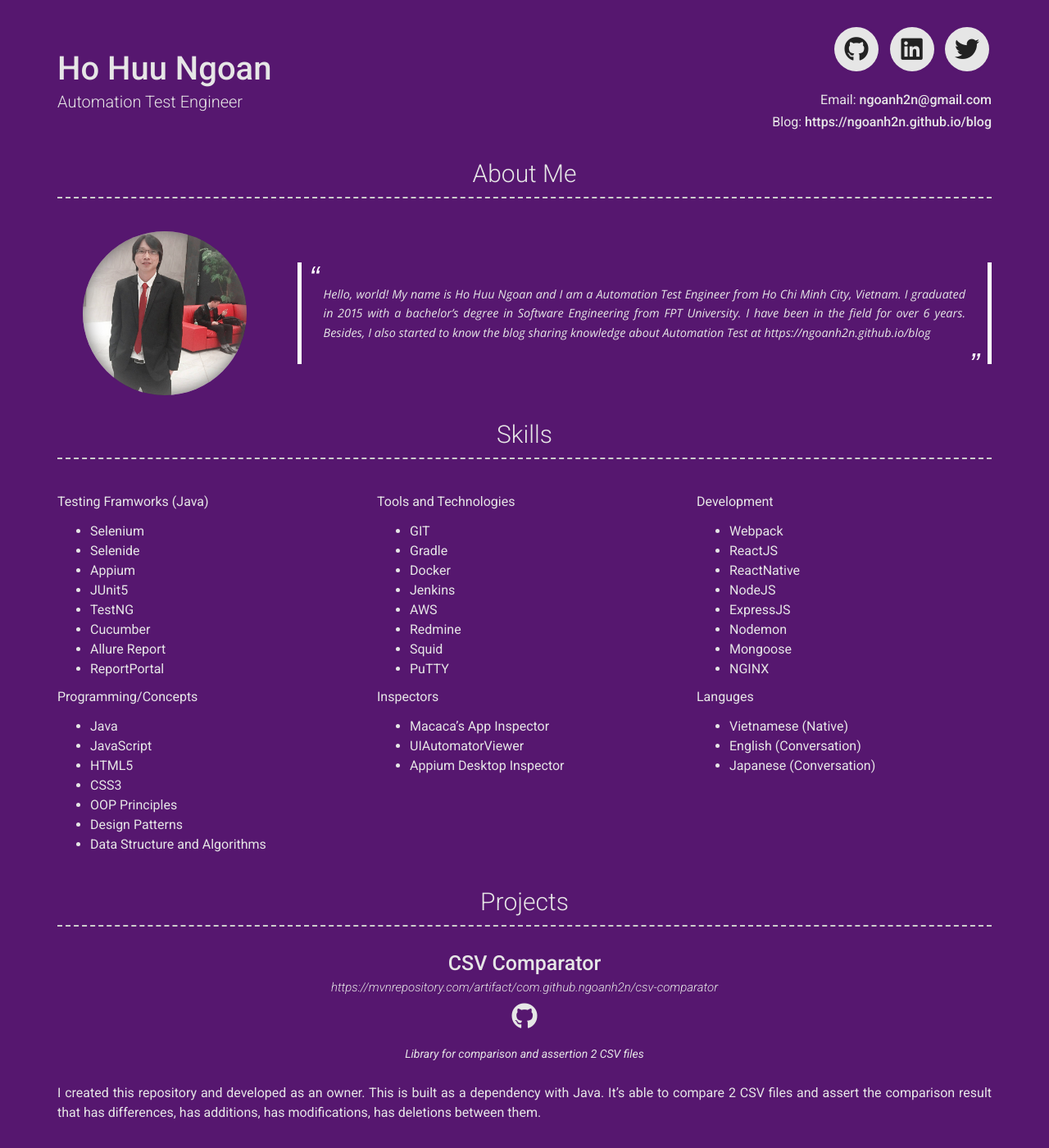
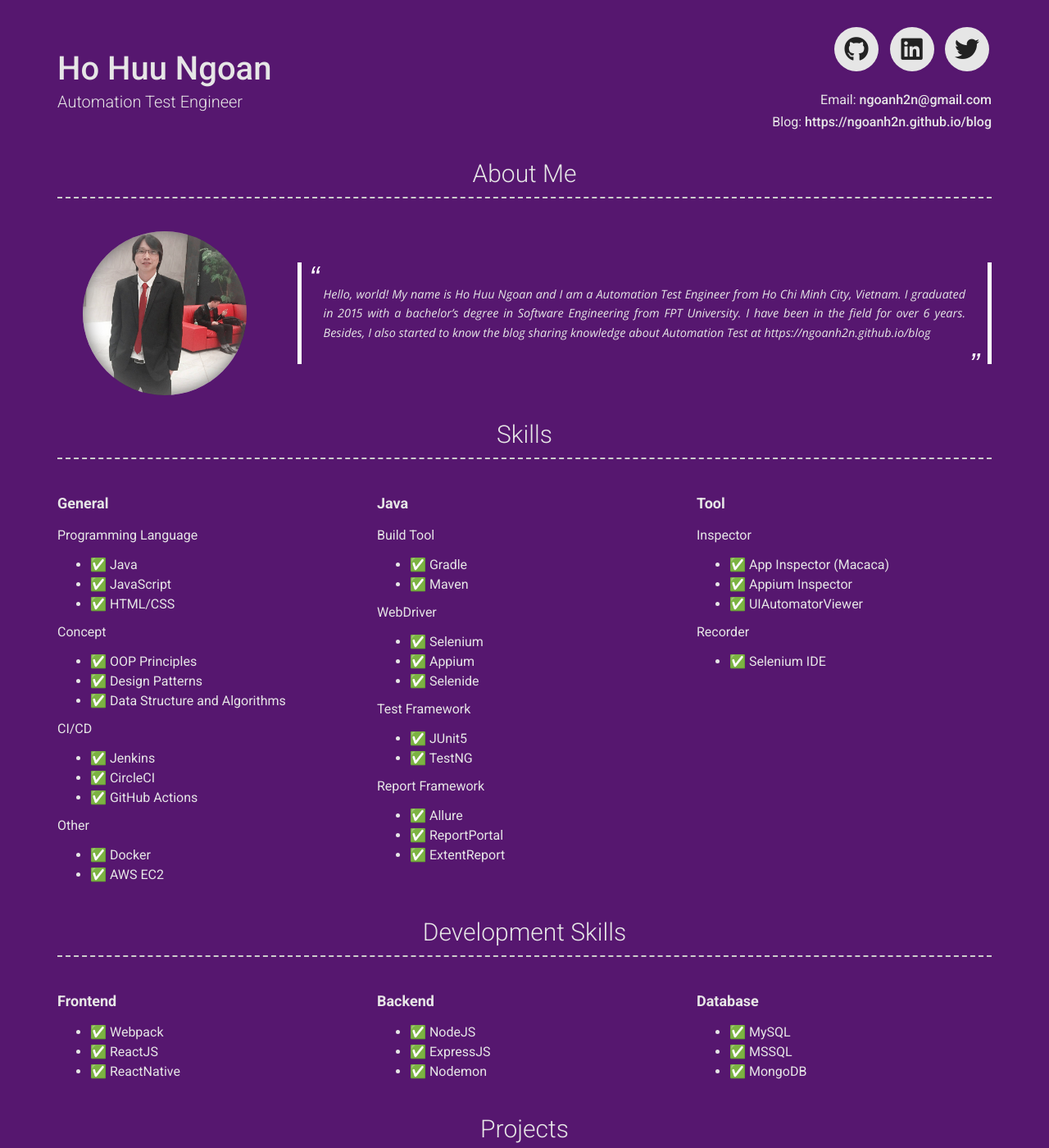
Before and after one commit to ngoanh2n/ngoanh2n.github.io, a Jekyll site: the page built from index.md, in a window 1280 px wide and 1400 px high. Shown: the whole window at 82% size. Built offline with Jekyll 4.4.1, drawn with Linux system fonts in a browser that asks for light colours; nearby versions of some CDN libraries; a style sheet for code colours, icons or effects is not loaded.

Commit message:
Update dev skills

```diff
--- a/_config.yml
+++ b/_config.yml
@@ -36,6 +36,7 @@ projects_title: Projects
 experience_title: Experience
 educaton_title: Education
 skills_title: Skills
+skills_dev_title: Development Skills
 
 ## More Section
 # more_title: A Little More About Me
--- a/_data/skills.yml
+++ b/_data/skills.yml
@@ -1,60 +1,79 @@
 - layout: skill-columns
-  group: Testing Framworks (Java)
+  group: General
+  subtitle: Subtitle
   skill_tags: |
-    - Selenium
-    - Selenide
-    - Appium
-    - JUnit5
-    - TestNG
-    - Cucumber
-    - Allure Report
-    - ReportPortal
+    Programming Language
+      - ✅ Java
+      - ✅ JavaScript
+      - ✅ HTML/CSS
+
+    Concept
+      - ✅ OOP Principles
+      - ✅ Design Patterns
+      - ✅ Data Structure and Algorithms
+
+    CI/CD
+      - ✅ Jenkins
+      - ✅ CircleCI
+      - ✅ GitHub Actions
+
+    Other
+      - ✅ Docker
+      - ✅ AWS EC2
 
 - layout: skill-columns
-  group: Tools and Technologies
+  group: Java
   skill_tags: |
-    - GIT
-    - Gradle
-    - Docker
-    - Jenkins
-    - AWS
-    - Redmine
-    - Squid
-    - PuTTY
+    Build Tool
+      - ✅ Gradle
+      - ✅ Maven
+
+    WebDriver
+      - ✅ Selenium
+      - ✅ Appium
+      - ✅ Selenide
+
+    Test Framework
+      - ✅ JUnit5
+      - ✅ TestNG
+
+    Report Framework
+      - ✅ Allure
+      - ✅ ReportPortal
+      - ✅ ExtentReport
+
+# - layout: skill-columns
+#   group: JavaScript
+#   skill_tags: |
+#     Framework
+#       - ✅ Playwright
+#       - ✅ Cypress
+#       - ✅ WebDriverIO
+
+#     Test Framework
+#       - ✅ Mocha
+#       - ✅ Jest
+#       - ✅ Jasmine
+
+#     Report Framework
+#       - ✅ Allure
+#       - ✅ ReportPortal
 
 - layout: skill-columns
-  group: Development
+  group: Tool
   skill_tags: |
-    - Webpack
-    - ReactJS
-    - ReactNative
-    - NodeJS
-    - ExpressJS
-    - Nodemon
-    - Mongoose
-    - NGINX
+    Inspector
+      - ✅ App Inspector (Macaca)
+      - ✅ Appium Inspector
+      - ✅ UIAutomatorViewer
 
-- layout: skill-columns
-  group: Programming/Concepts
-  skill_tags: |
-    - Java
-    - JavaScript
-    - HTML5
-    - CSS3
-    - OOP Principles
-    - Design Patterns
-    - Data Structure and Algorithms
+    Recorder
+      - ✅ Selenium IDE
+#       - ✅ Katalon Studio
+#       - ✅ Ranorex Studio
+#       - ✅ Cypress Studio
 
-- layout: skill-columns
-  group: Inspectors
-  skill_tags: |
-    - Macaca's App Inspector
-    - UIAutomatorViewer
-    - Appium Desktop Inspector
-
-- layout: skill-columns
-  group: Languges
-  skill_tags: |
-    - Vietnamese (Native)
-    - English (Conversation)
-    - Japanese (Conversation)
+#     RPA (Robotics Process Automation)
+#       - ✅ UiPath
+#       - ✅ Automation Anywhere
+#       - ✅ Blue Prism
--- a/_includes/skill-columns.html
+++ b/_includes/skill-columns.html
@@ -1,5 +1,6 @@
 <div class="col-sm-4">
-    {%- if include.item.group -%}<p>{{ include.item.group }}</p>{%- endif -%}
+    {%- if include.item.group -%}<p class="skill-group">{{ include.item.group }}</p>{%- endif
+    -%}
     {%- if include.item.quote -%}
     <p class="quote">{{ include.item.quote }}</p>
     {%- endif -%}
--- /dev/null
+++ b/_includes/skills_dev.html
@@ -0,0 +1,8 @@
+<div class="container skills-container">
+    <h3>{{ site.skills_dev_title | default: "Skills" }}</h3>
+    <div class="row clearfix layout skill-groups-container">
+        {% for skill in site.data.skills_dev %}
+        {% include {{ skill.layout | default: 'columns' | append: ".html" }} item=skill %}
+        {% endfor %}
+    </div>
+</div>
--- a/_layouts/default.html
+++ b/_layouts/default.html
@@ -18,6 +18,10 @@
 
             {%- if site.data.skills.size > 0 -%}
             {%- include skills.html -%}
+            {%- endif -%}
+
+            {%- if site.data.skills_dev.size > 0 -%}
+            {%- include skills_dev.html -%}
             {%- endif -%}
 
             {%- if site.data.projects.size > 0 -%}
```
Also changed, not shown: _data/skills_dev.yml (added, +20 -0 lines).
